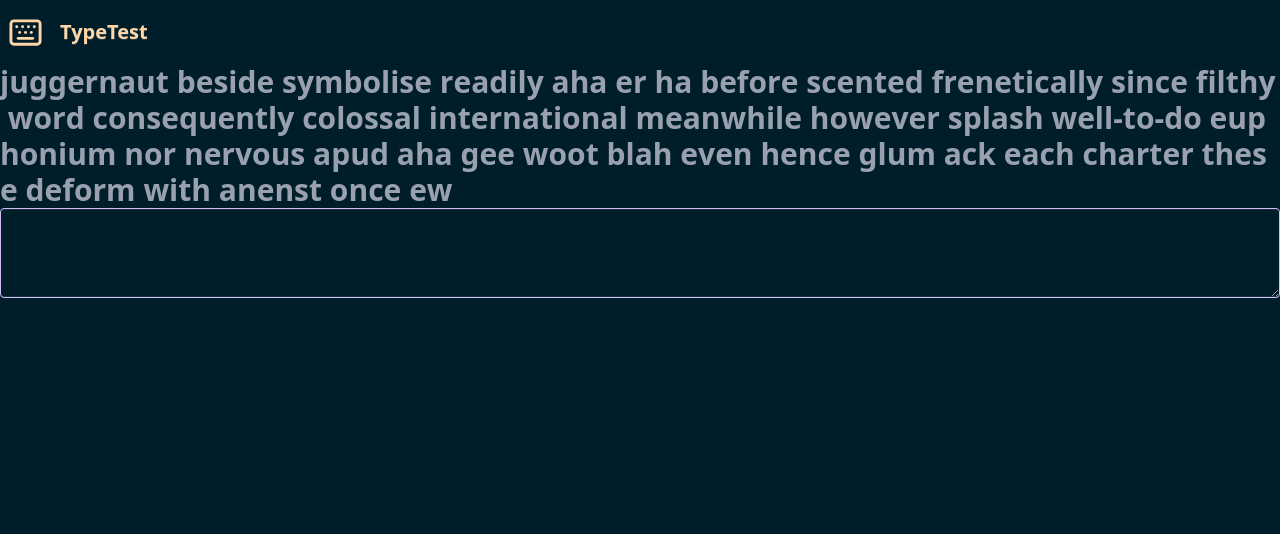
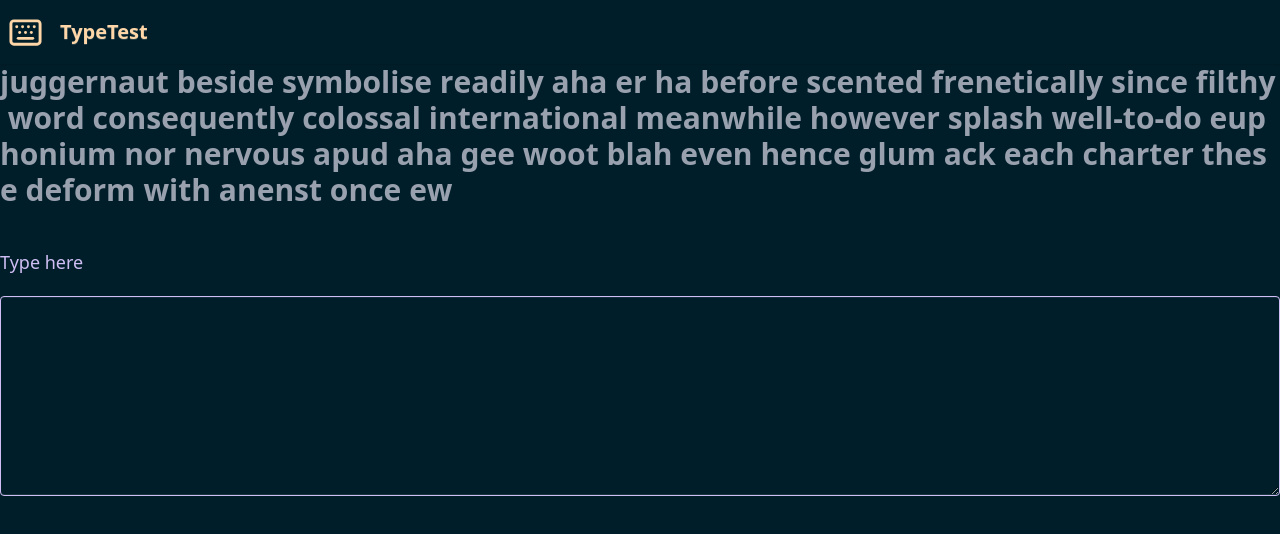
Before and after one commit to jpmartirez/typetest, a Next.js app: page / in a window 1280 px wide. Shown: the top 534 px of the page. Built offline with nearby package versions, Linux system fonts and the light colour scheme.

Commit message:
add the user input textarea

```diff
--- a/app/page.tsx
+++ b/app/page.tsx
@@ -19,7 +19,7 @@ const Page = () => {
 
   return (
     <div className="">
-      <div className="w-full flex flex-col items-center max-w-7xl mx-auto">
+      <div className="w-full flex flex-col items-center max-w-7xl mx-auto gap-10">
 
         {/* Target text */}
         <div className='max-w-7xl mx-auto h-auto'>
@@ -31,8 +31,9 @@ const Page = () => {
         </div>
 
         {/* INPUT */}
-        <div className='w-full'>
-          <textarea className="textarea textarea-secondary w-full text-3xl font-bold"></textarea>
+        <div className='w-full flex flex-col gap-5'>
+          <p className='text-secondary text-lg'>Type here</p>
+          <textarea value={inputChar} onChange={e=>setInputChar(e.target.value)} className="textarea textarea-secondary w-full text-3xl font-bold h-50"></textarea>
         </div>
 
 
```
